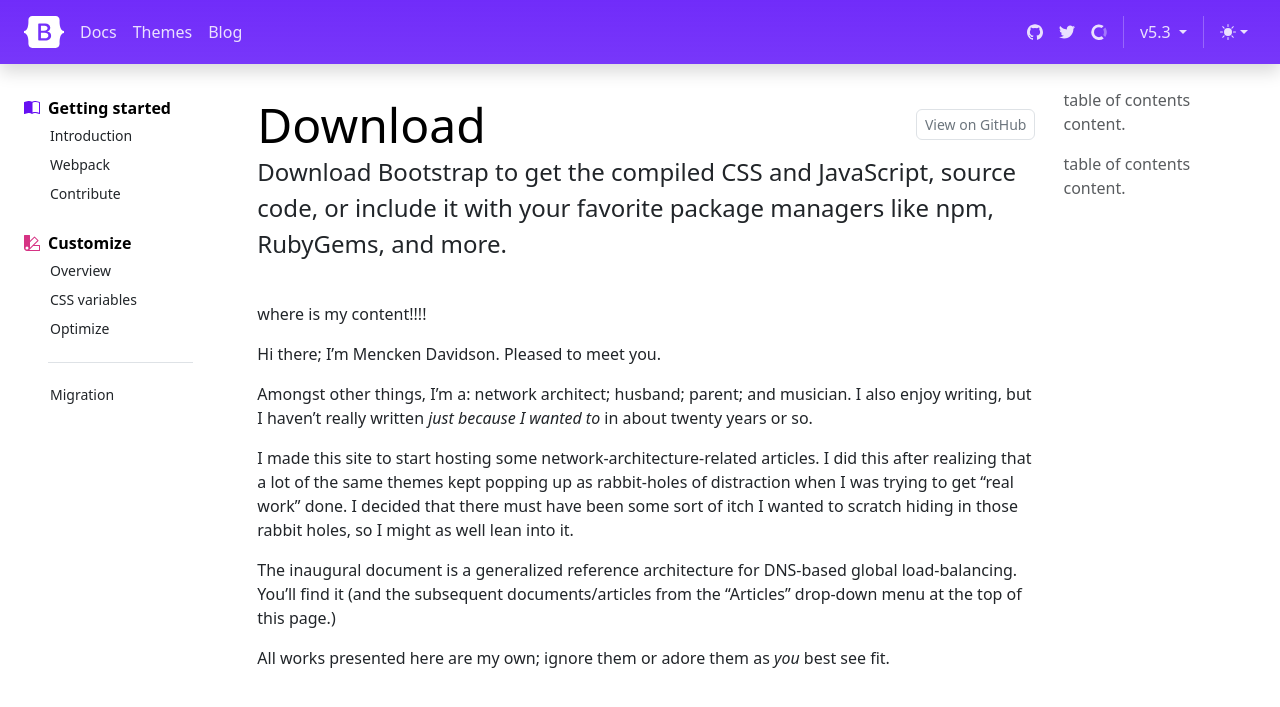
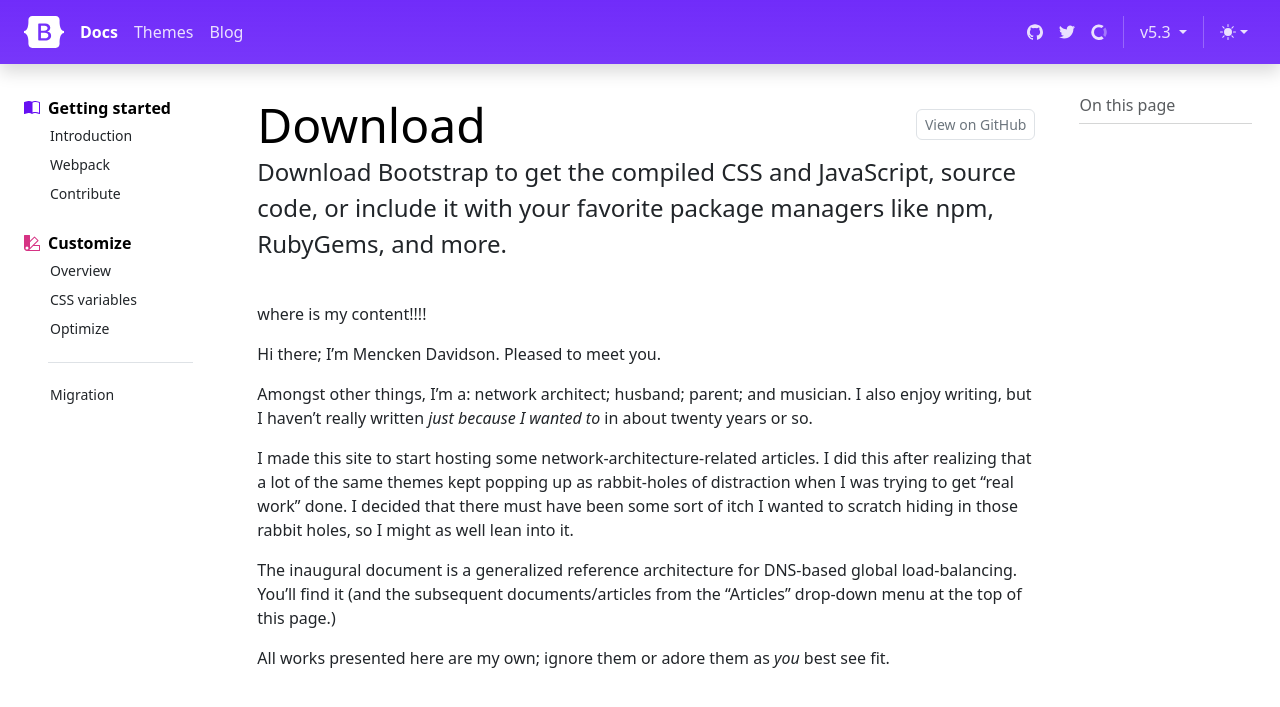
Before and after one commit to menckend/alpha, a Jekyll site: the page built from index.md, in a window 1280 px wide and 900 px high. Shown: the top 707 px of the window. Built offline with Jekyll 4.4.1, drawn with Linux system fonts in a browser that asks for light colours; nearby versions of some CDN libraries; library files that are not in the unit come from our copies.

Commit message:
Update new-page-toc.html

```diff
--- a/_includes/new-page-toc.html
+++ b/_includes/new-page-toc.html
@@ -1,6 +1,12 @@
 <div class="bd-toc mt-3 mb-5 my-lg-0 mb-lg-5 px-sm-1 text-body-secondary">
-        <p>  table of contents content.</p>
-
-        <nav id="toc" data-toggle="toc"></nav>
-<p>  table of contents content.</p>
+        <button class="btn btn-link p-md-0 mb-2 mb-md-0 text-decoration-none bd-toc-toggle d-md-none" type="button" data-bs-toggle="collapse" data-bs-target="#tocContents" aria-expanded="false" aria-controls="tocContents">
+          On this page
+          <svg class="bi d-md-none ms-2" aria-hidden="true"><use xlink:href="#chevron-expand"></use></svg>
+        </button>
+        <strong class="d-none d-md-block h6 my-2 ms-3">On this page</strong>
+        <hr class="d-none d-md-block my-2 ms-3">
+        <div class="collapse bd-toc-collapse" id="tocContents">
+          <nav id="TableOfContents">
+          </nav>
         </div>
+</div>
```
